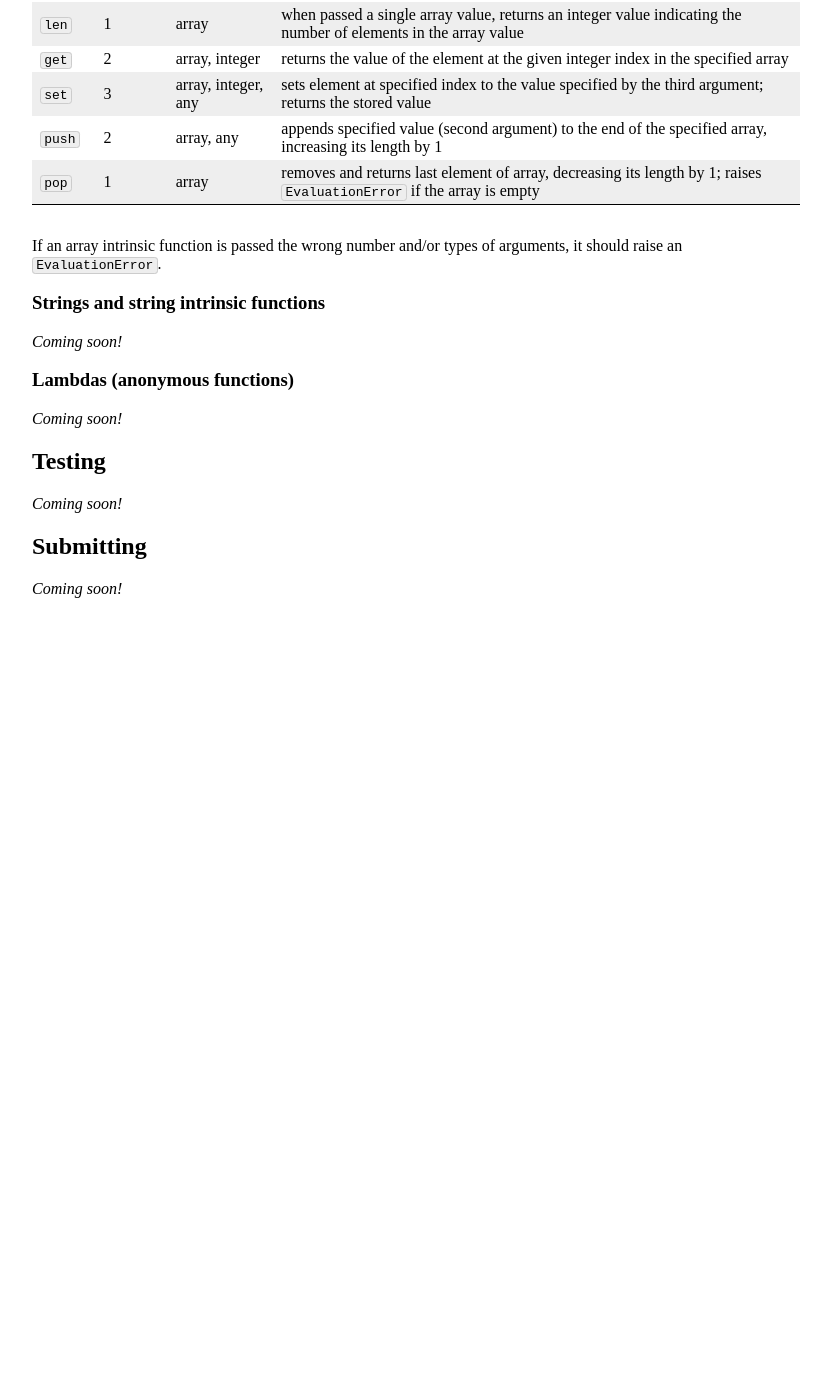
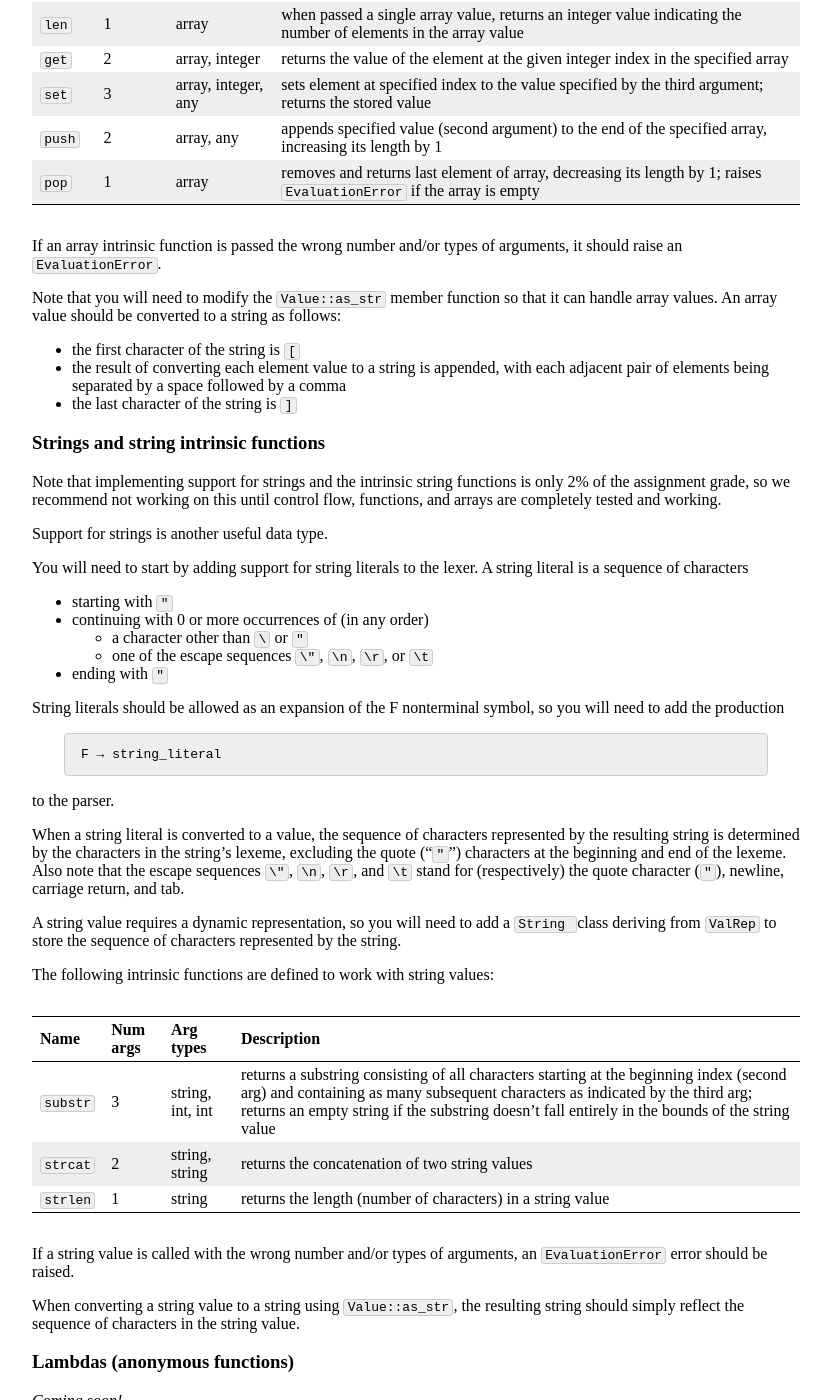
Before and after one commit to jhucompilers/fall2022, a Jekyll site: the page built from assign/assign02.md, in a window 1280 px wide and 1400 px high, scrolled down 6785 px. Shown: the whole window, without its empty margins (224-1055 px from the left). Built offline with Jekyll 4.4.1, drawn with Linux system fonts in a browser that asks for light colours; before the commit the page ends 7415 px from its top, so only the background shows below that.

Commit message:
strings and string intrinsic functions

````diff
--- a/assign/assign02.md
+++ b/assign/assign02.md
@@ -470,9 +470,66 @@ Name   | Num args | Arg types | Description
 
 If an array intrinsic function is passed the wrong number and/or types of arguments, it should raise an `EvaluationError`.
 
+Note that you will need to modify the `Value::as_str` member function so that it
+can handle array values. An array value should be converted to a string
+as follows:
+
+* the first character of the string is `[`
+* the result of converting each element value to a string is appended,
+  with each adjacent pair of elements being separated by a space
+  followed by a comma
+* the last character of the string is `]`
+
 ### Strings and string intrinsic functions
 
-*Coming soon!*
+Note that implementing support for strings and the intrinsic string functions
+is only 2% of the assignment grade, so we recommend not working on this
+until control flow, functions, and arrays are completely tested and working.
+
+Support for strings is another useful data type.
+
+You will need to start by adding support for string literals to the lexer.
+A string literal is a sequence of characters
+
+* starting with `"`
+* continuing with 0 or more occurrences of (in any order)
+  * a character other than `\` or `"`
+  * one of the escape sequences `\"`, `\n`, `\r`, or `\t`
+* ending with `"`
+
+String literals should be allowed as an expansion of the F nonterminal symbol,
+so you will need to add the production
+
+```
+F → string_literal
+```
+
+to the parser.
+
+When a string literal is converted to a value, the sequence of characters
+represented by the resulting string is determined by the characters in the
+string's lexeme, excluding the quote ("`"`") characters at the beginning
+and end of the lexeme. Also note that the escape sequences
+`\"`, `\n`, `\r`, and `\t` stand for (respectively) the quote
+character (`"`), newline, carriage return, and tab.
+
+A string value requires a dynamic representation, so you will need to add
+a `String ` class deriving from `ValRep` to store the sequence of characters
+represented by the string.
+
+The following intrinsic functions are defined to work with string values:
+
+Name     | Num args | Arg types        | Description
+-------- | -------- | ---------------- | -----------
+`substr` | 3        | string, int, int | returns a substring consisting of all characters starting at the beginning index (second arg) and containing as many subsequent characters as indicated by the third arg; returns an empty string if the substring doesn't fall entirely in the bounds of the string value
+`strcat` | 2        | string, string   | returns the concatenation of two string values
+`strlen` | 1        | string           | returns the length (number of characters) in a string value
+
+If a string value is called with the wrong number and/or types of arguments,
+an `EvaluationError` error should be raised.
+
+When converting a string value to a string using `Value::as_str`, the resulting
+string should simply reflect the sequence of characters in the string value.
 
 ### Lambdas (anonymous functions)
 
````
